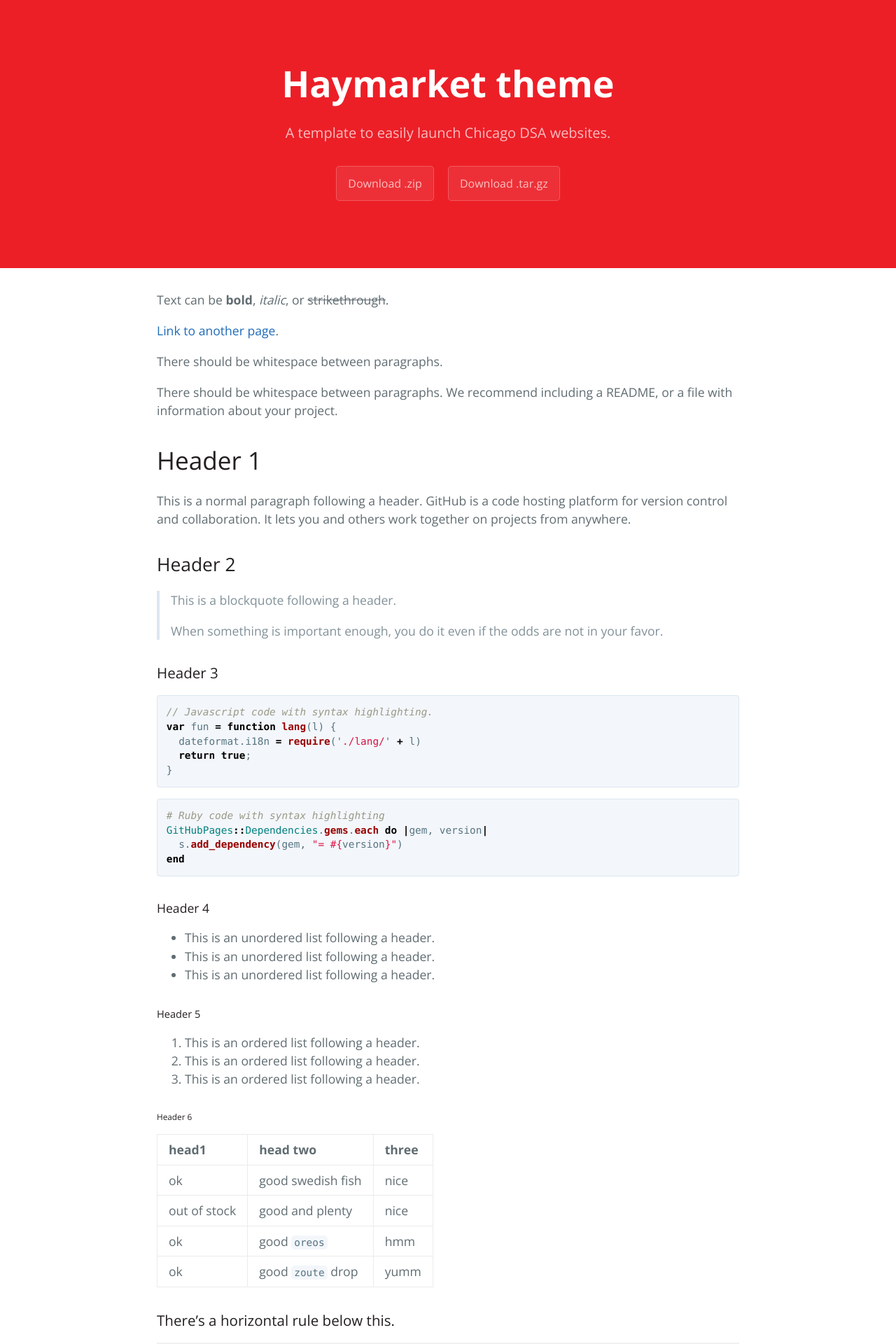
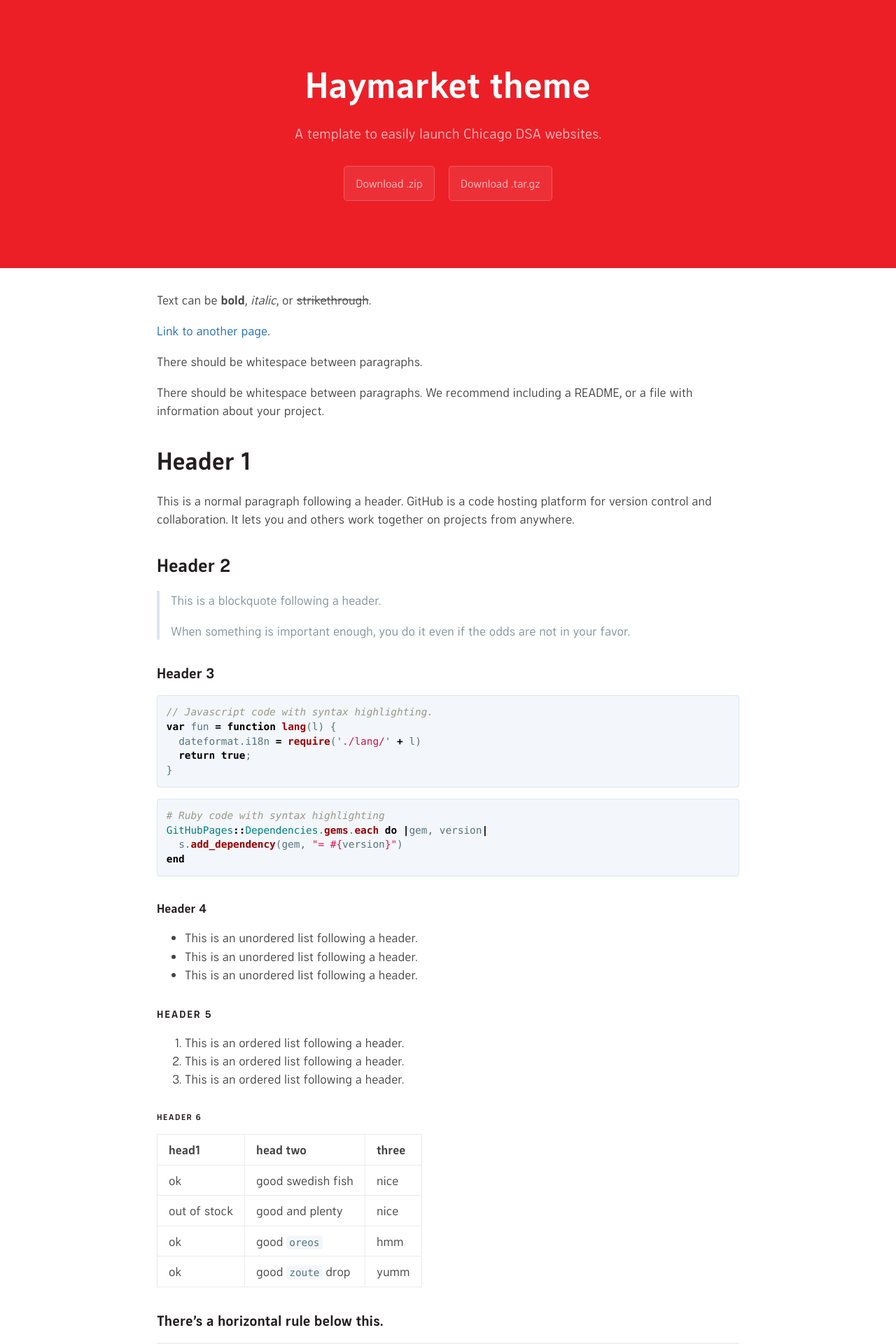
Before and after one commit to ChicagoDSA/haymarket, a Jekyll site: the page built from index.md, in a window 1280 px wide. Shown: the top 1920 px of the page at 70% size. Built offline with Jekyll 4.4.1, drawn with Linux system fonts in a browser that asks for light colours.

Commit message:
added Manifold fonts, tweaked styles

```diff
--- /dev/null
+++ b/_sass/fonts.scss
@@ -0,0 +1,19 @@
+@font-face {
+ 	font-family: "ManifoldDSA";
+ 	src: url("../fonts/ManifoldDSA/ManifoldDSA-Medium.eot");
+ 	src: url("../fonts/ManifoldDSA/ManifoldDSA-Medium.eot?#iefix") format("embedded-opentype"),
+      	url("../fonts/ManifoldDSA/ManifoldDSA-Medium.woff2") format("woff2"),
+      	url("../fonts/ManifoldDSA/ManifoldDSA-Medium.woff") format("woff"),
+      	url("../fonts/ManifoldDSA/ManifoldDSA-Medium.ttf") format("truetype");
+    font-weight: regular;
+}
+
+@font-face {
+ 	font-family: "ManifoldDSA";
+ 	src: url("../fonts/ManifoldDSA/ManifoldDSA-ExtraBold.eot");
+ 	src: url("../fonts/ManifoldDSA/ManifoldDSA-ExtraBold.eot?#iefix") format("embedded-opentype"),
+      	url("../fonts/ManifoldDSA/ManifoldDSA-ExtraBold.woff2") format("woff2"),
+      	url("../fonts/ManifoldDSA/ManifoldDSA-ExtraBold.woff") format("woff"),
+      	url("../fonts/ManifoldDSA/ManifoldDSA-ExtraBold.ttf") format("truetype");
+	font-weight: bold;
+}
--- a/_sass/jekyll-theme-haymarket.scss
+++ b/_sass/jekyll-theme-haymarket.scss
@@ -1,7 +1,7 @@
 @import "normalize";
 @import "rouge-github";
 @import "variables";
-@import url('https://fonts.googleapis.com/css?family=Open+Sans:400,700');
+@import "fonts";
 
 @mixin large {
   @media screen and (min-width: #{$large-breakpoint}) {
@@ -28,7 +28,7 @@
 body {
   padding: 0;
   margin: 0;
-  font-family: "Open Sans", "Helvetica Neue", Helvetica, Arial, sans-serif;
+  font-family: "ManifoldDSA", "Helvetica Neue", Helvetica, Arial, sans-serif;
   font-size: 16px;
   line-height: 1.5;
   color: $body-text-color;
@@ -208,8 +208,14 @@ a {
   h6 {
     margin-top: 2rem;
     margin-bottom: 1rem;
-    font-weight: normal;
+    font-weight: bold;
     color: $section-headings-color;
+  }
+
+  h5,
+  h6 {
+    text-transform: uppercase;
+    letter-spacing: .125em;
   }
 
   p {
--- a/_sass/variables.scss
+++ b/_sass/variables.scss
@@ -8,7 +8,7 @@ $header-bg-color: #ec1f27 !default;
 
 // Text
 $section-headings-color: #231f20 !default;
-$body-text-color: #606c71 !default;
+$body-text-color: #444 !default;
 $body-link-color: #1e6bb8 !default;
 $blockquote-text-color: #819198 !default;
 
```
Also changed, not shown: another-page.md (added, +11 -0 lines), 1 other file.
